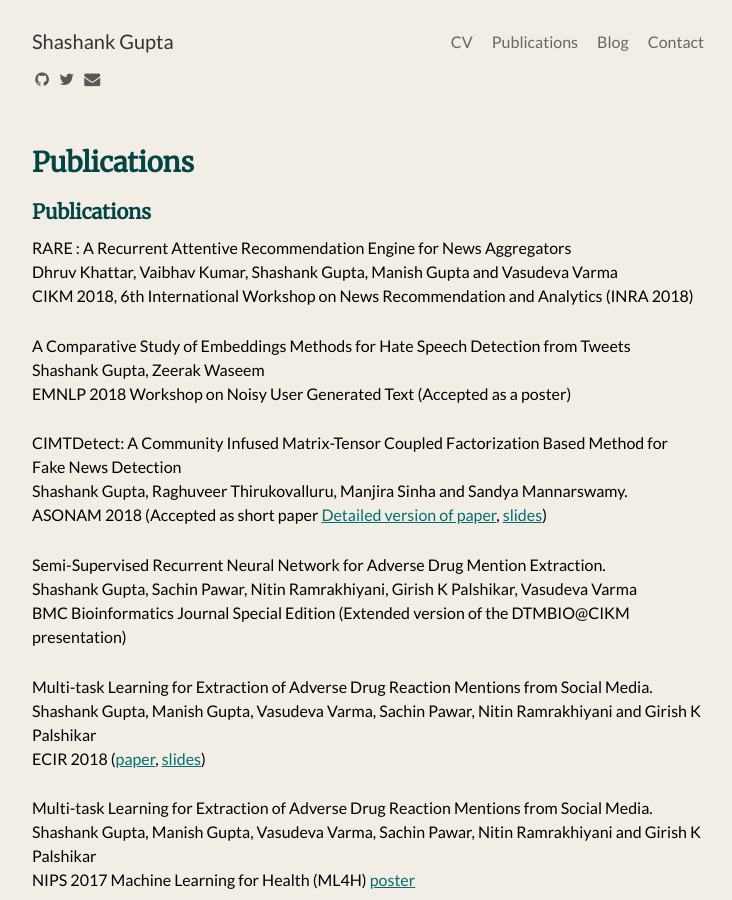
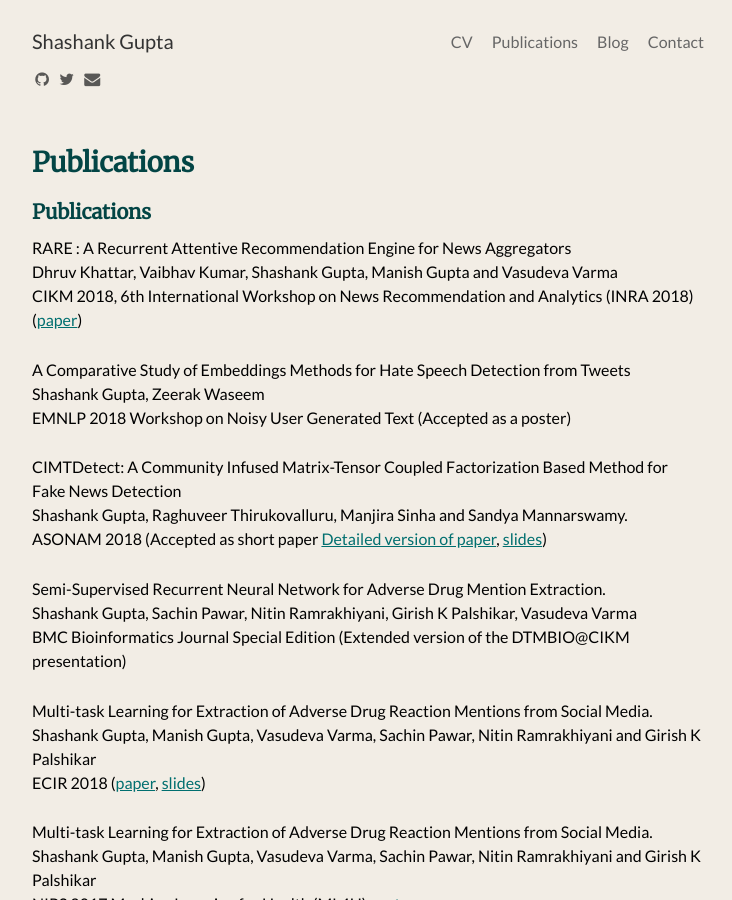
Before and after one commit to shashankg7/shashankg7.github.io, a Jekyll site: the page built from publications.md, in a window 1280 px wide and 900 px high. Shown: the whole window, without its empty margins (272-1004 px from the left). Built offline with Jekyll 4.4.1, drawn with Linux system fonts in a browser that asks for light colours; nearby versions of some CDN libraries; our own code applies the rules of GitHub Pages for plain Markdown files.

Commit message:
Update publications.md

```diff
--- a/publications.md
+++ b/publications.md
@@ -7,7 +7,7 @@
 
 RARE : A Recurrent Attentive Recommendation Engine for News Aggregators <br>
 Dhruv Khattar, Vaibhav Kumar, Shashank Gupta, Manish Gupta and Vasudeva Varma <br>
-CIKM 2018, 6th International Workshop on News Recommendation and Analytics (INRA 2018)
+CIKM 2018, 6th International Workshop on News Recommendation and Analytics (INRA 2018) ([paper](https://vaibhav4595.github.io/files/RARE.pdf))
 
 A Comparative Study of Embeddings Methods for Hate Speech Detection from Tweets <br>
 Shashank Gupta, Zeerak Waseem <br>
```
